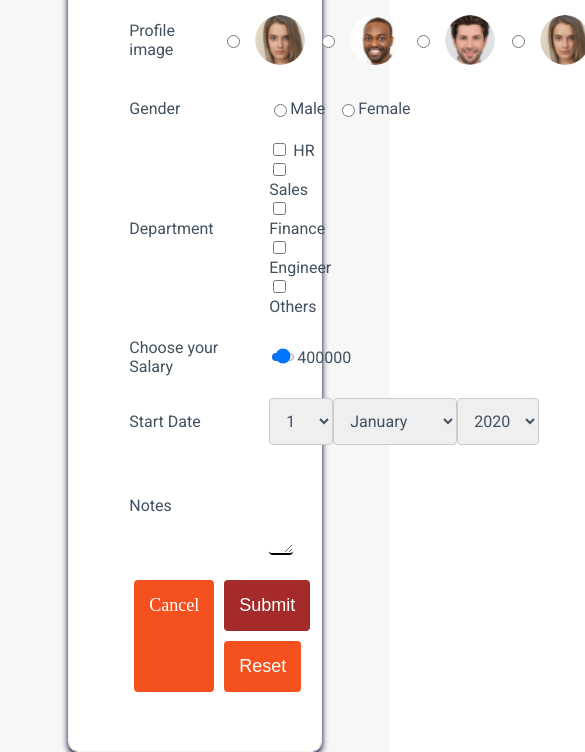
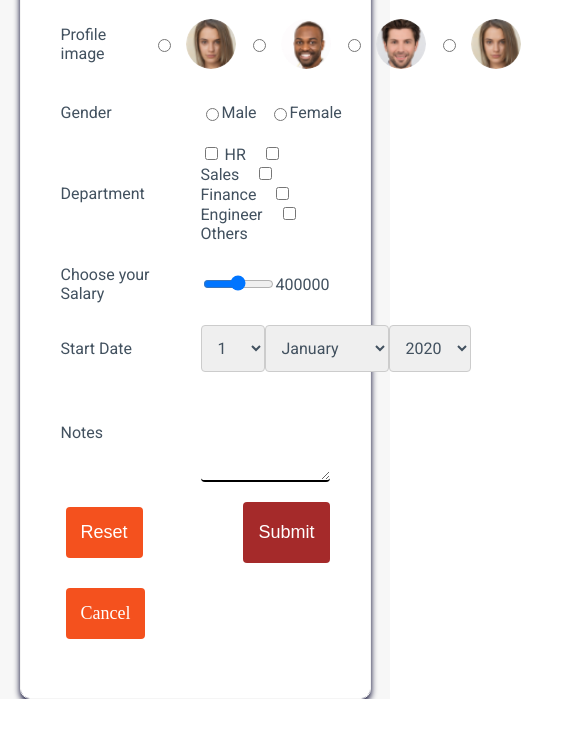
Before and after one commit to ankushmb123/Employee_Payroll_App, a plain HTML site: page Index.html in a window 390 px wide. Shown: the part 200-952 px from the top of the page, 585 px wide, since content can reach past the window. After the commit the page ends 899 px from the top, so only its background shows below. Drawn offline with Linux system fonts and the light colour scheme; files that its build step writes are made by us from their sources; files whose address does not match are found by name.

Commit message:
[Ankush] Add: For responsive Media queries

```diff
--- a/Style.css
+++ b/Style.css
@@ -1,4 +1,4 @@
-/* uc1 */
+
 
 body
 {
@@ -168,3 +168,42 @@ select {
     text-decoration: none;
     text-align: center;
   }
+
+
+  @media only screen and (max-width: 960px) {
+
+    .form {
+      width: 90%;
+      padding: 44px 40px;
+    }
+  }
+
+  @media only screen and (max-width: 600px) {
+    .form {
+      margin-top: 10px;
+    }
+    .row {
+      flex-direction: column;
+    }
+    .uploadButton {
+      justify-content: flex-start;
+    }
+    .profile-radio-button {
+      flex-flow: wrap;
+    }
+    .submit-reset {
+      width: 100%;
+      display: flex;
+      flex-grow: 1;
+      flex-direction: row-reverse;
+      justify-content: space-between;
+      margin-bottom: 20px;
+    }
+    .submitButton {
+      margin: 0;
+    }
+    .buttonParent {
+      flex-direction: column-reverse;
+      align-items: flex-start;
+    }
+  }
```
Also changed, not shown: Js/EmployeePayRoll.js (added).
